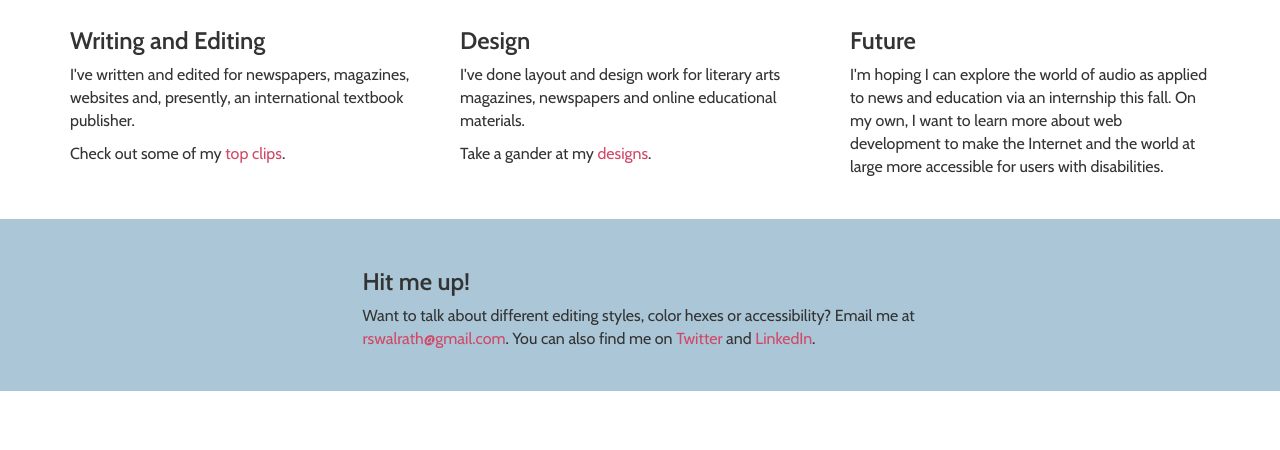
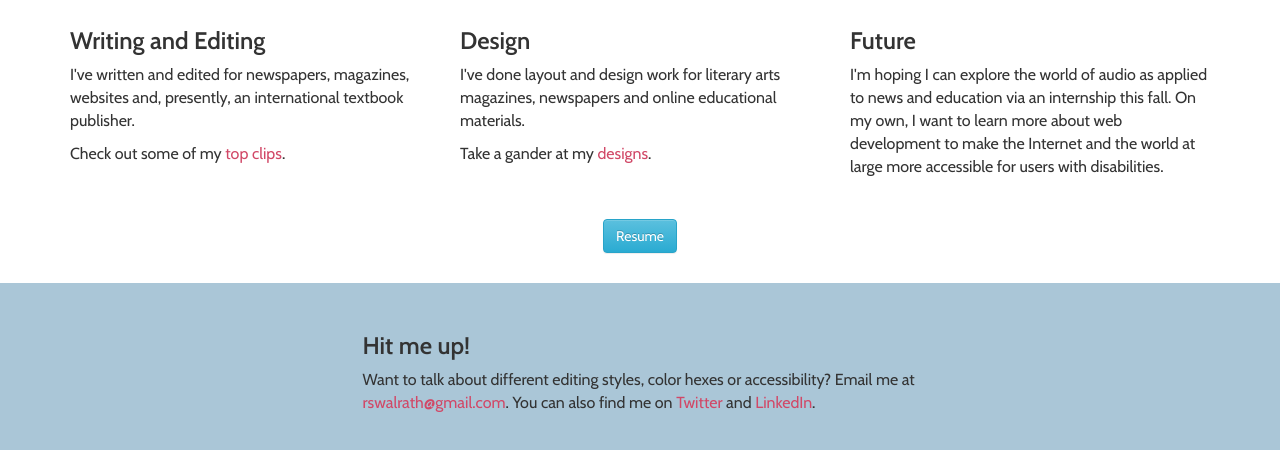
Before and after one commit to rswalrath/rswalrath.github.io, a plain HTML site: page index.html in a window 1280 px wide. Shown: the part 522-972 px from the top of the page. Before the commit the page ends 913 px from the top, so only its background shows below. Drawn offline with nearby package versions, Linux system fonts and the light colour scheme.

Commit message:
Added resume button

```diff
--- a/index.html
+++ b/index.html
@@ -84,6 +84,13 @@
 	  </div>
 	</div>
 
+	<div class="button">
+		<div class="container">
+			<a href="http://www.rowanwalrath.com/wp-content/uploads/2015/05/May2015.pdf" class="btn btn-info" role="button">Resume</a>
+		</div>
+	</div>
+
+
 	<div class="contact">
 		<div class="container">
 			<div class="row">
--- a/style.css
+++ b/style.css
@@ -60,6 +60,13 @@
   font-size: 16px;
 }
 
+.button {
+  text-align: center;
+  color: #D14867;
+  font-family: 'Cabin', sans-serif;
+  padding-bottom: 30px;
+}
+
 .contact {
   background-color: #AAC6D7;
   padding: 30px;
```
Also changed, not shown: images/seagulls_summer2012_cut.jpeg (added).
